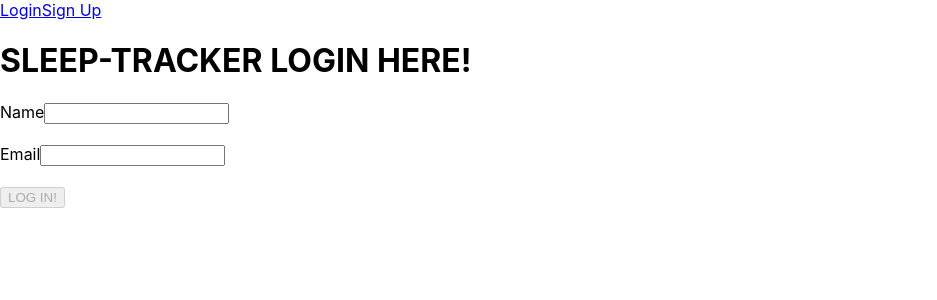
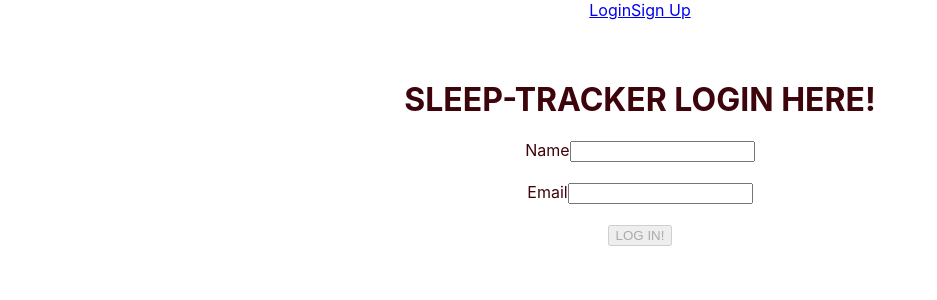
Before and after one commit to bw-sleeptracker/front-end, a React (Create React App) app: page /login in a window 1280 px wide. Shown: the top 300 px of the page, without its empty margins (0-937 px from the left). Built offline with nearby package versions, Linux system fonts and the light colour scheme.

Commit message:
working on css but need to pull master to accually see what im changing, --all

```diff
--- a/src/components/LoginPage.js
+++ b/src/components/LoginPage.js
@@ -3,7 +3,7 @@ import React, { useState, useEffect } from "react";
 import { Route, Link } from "react-router-dom";
 import * as yup from "yup";
 import axios from "axios";
-// import styled from "styled-components";
+import styled from "styled-components";
 
 const formSchema = yup.object().shape({
   name: yup.string().required("full name please"),
@@ -47,7 +47,14 @@ const LoginPage = (props) => {
       });
   };
 
-
+  const Login = styled.div`
+  display: flex;
+  flex-direction: column;
+  justify-content: center;
+  align-items: center;
+  padding: 3%;
+  color: #3d040b;
+    `;
   // eslint-disable-next-line no-unused-vars
   const [name, setName] = useState([]);
 
@@ -77,8 +84,10 @@ const LoginPage = (props) => {
     setFormState(newFormData);
   };
 
+
   return (
     <Route>
+      <Login>
         <>
 
             <h1>SLEEP-TRACKER LOGIN HERE!</h1>
@@ -121,6 +130,7 @@ const LoginPage = (props) => {
           </form>
 
           </>
+          </Login>
     </Route>
       );
     };
```
Also changed, not shown: src/App.js (+4 -4 lines).
